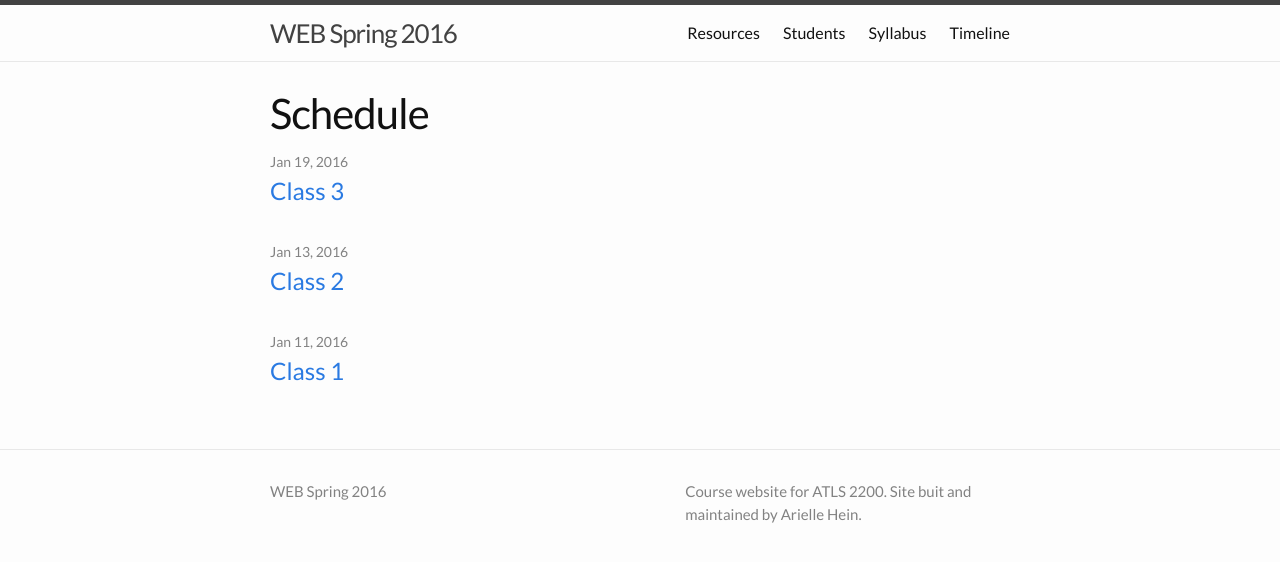
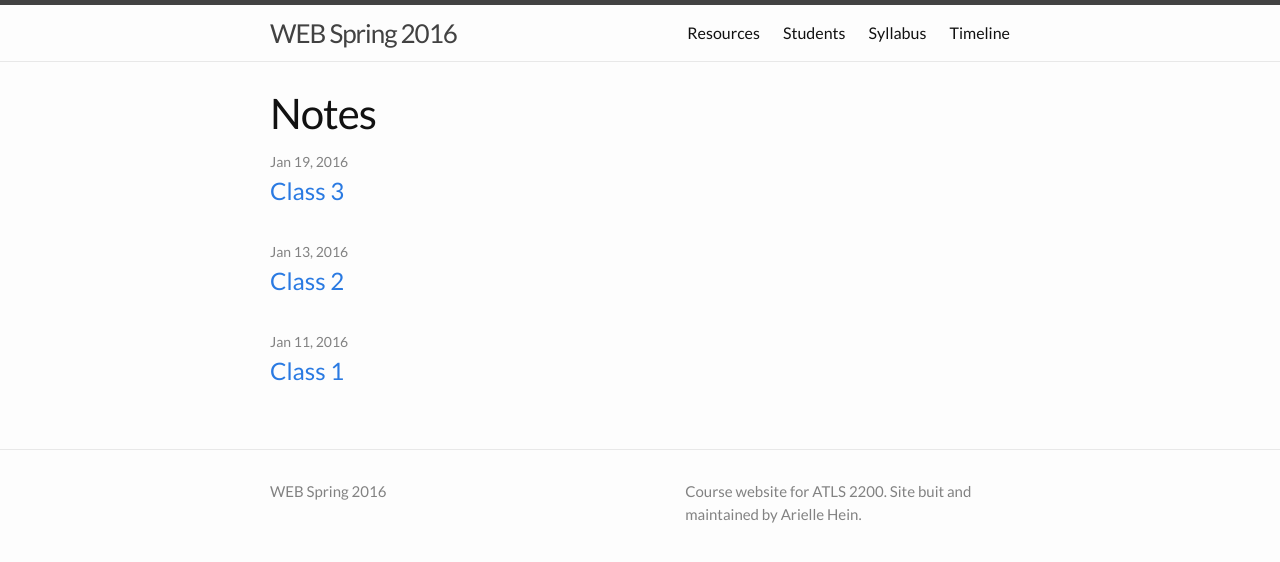
Before and after one commit to coloringchaos/web-spring-16, a Jekyll site: the page built from index.html, in a window 1280 px wide. Shown: the top 562 px of the page. Built offline with Jekyll 4.4.1, drawn with Linux system fonts in a browser that asks for light colours.

Commit message:
updating index

```diff
--- a/index.html
+++ b/index.html
@@ -5,7 +5,7 @@ layout: default
 <div class="home">
 
   <!-- <h1 class="post-title">{{ page.title }}</h1> -->
-  <h1 class="post-title">Schedule</h1>
+  <h1 class="post-title">Notes</h1>
 
   <ul class="post-list">
     {% for post in site.posts %}
```
